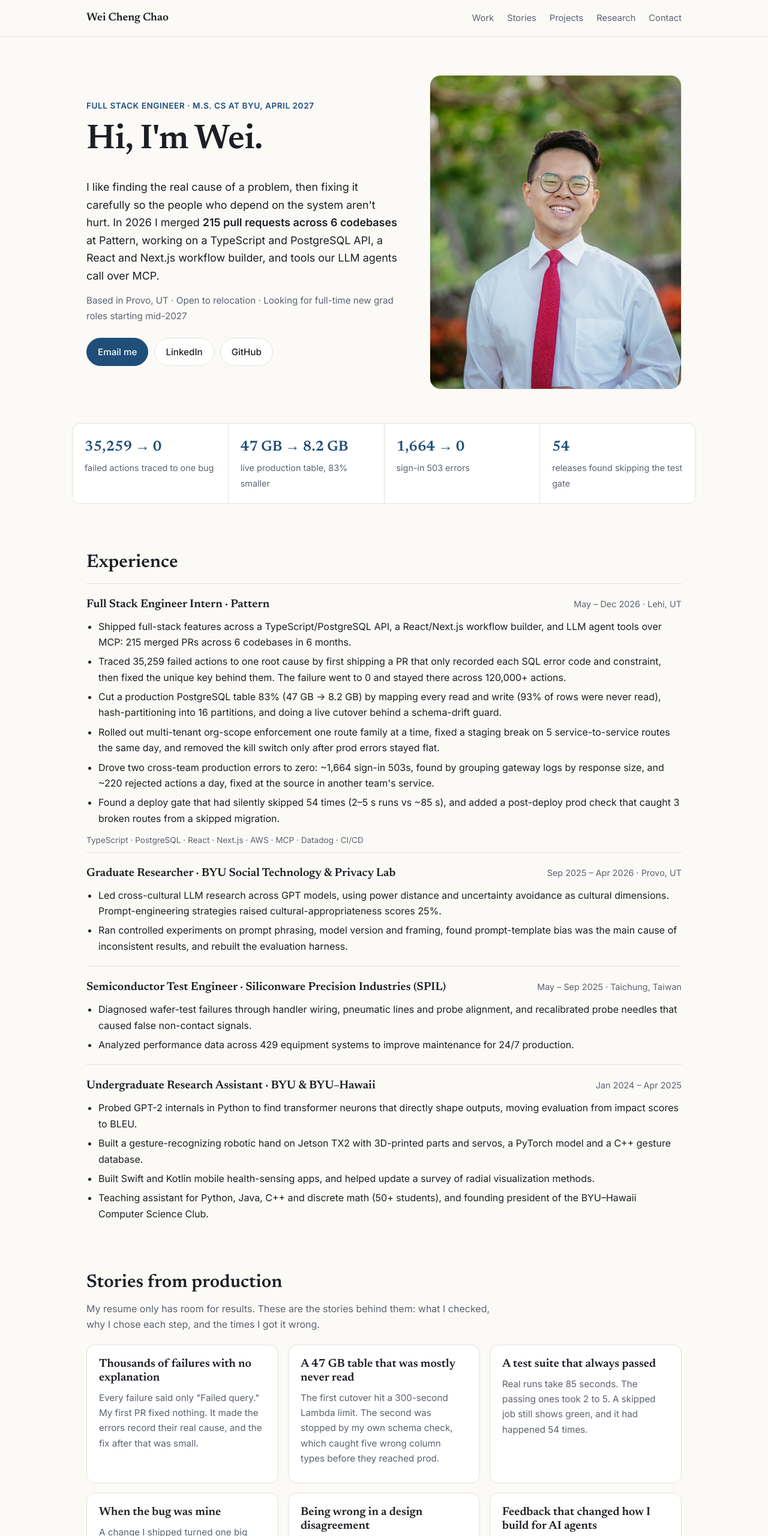
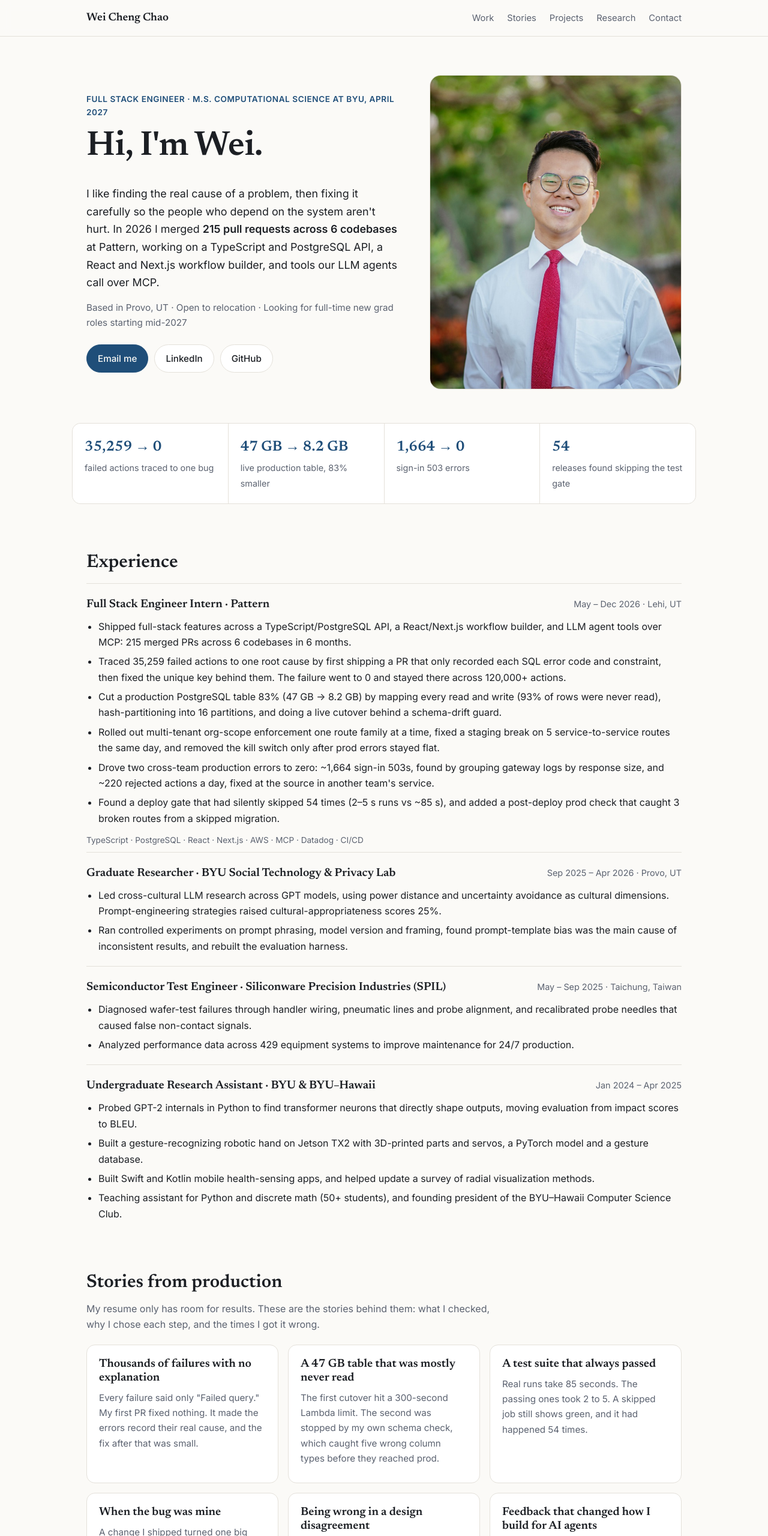
Before and after one commit to CHAOLIN99/wei_portfolio, a plain HTML site: page index.html in a window 1280 px wide. Shown: the top 2560 px of the page at 60% size. Drawn offline with Linux system fonts and the light colour scheme.

Commit message:
Fix education details and drop C++/Java
Co-Authored-By: Claude Opus 5.5 <noreply@anthropic.com>

```diff
--- a/index.html
+++ b/index.html
@@ -4,7 +4,7 @@
   <meta charset="utf-8">
   <meta name="viewport" content="width=device-width, initial-scale=1">
   <title>Wei Cheng Chao · Full Stack Engineer</title>
-  <meta name="description" content="Wei Cheng Chao, full stack engineer and M.S. Computer Science student at BYU (April 2027). Production work in TypeScript, PostgreSQL, React and LLM agent tools.">
+  <meta name="description" content="Wei Cheng Chao, full stack engineer and M.S. Computational Science student at BYU (April 2027). Production work in TypeScript, PostgreSQL, React and LLM agent tools.">
   <meta property="og:title" content="Wei Cheng Chao · Full Stack Engineer">
   <meta property="og:description" content="Production bugs, big tables and LLM agents. The real work behind my resume.">
   <meta property="og:type" content="website">
@@ -34,7 +34,7 @@
   <main id="main">
     <section class="hero wrap" id="top">
       <div class="hero-text">
-        <p class="eyebrow">Full Stack Engineer · M.S. CS at BYU, April 2027</p>
+        <p class="eyebrow">Full Stack Engineer · M.S. Computational Science at BYU, April 2027</p>
         <h1>Hi, I'm Wei.</h1>
         <p class="lead">I like finding the real cause of a problem, then fixing it carefully so the people who depend on the system aren't hurt. In 2026 I merged <strong>215 pull requests across 6 codebases</strong> at Pattern, working on a TypeScript and PostgreSQL API, a React and Next.js workflow builder, and tools our LLM agents call over MCP.</p>
         <p class="meta">Based in Provo, UT · Open to relocation · Looking for full-time new grad roles starting mid-2027</p>
@@ -102,9 +102,9 @@
         </div>
         <ul>
           <li>Probed GPT-2 internals in Python to find transformer neurons that directly shape outputs, moving evaluation from impact scores to BLEU.</li>
-          <li>Built a gesture-recognizing robotic hand on Jetson TX2 with 3D-printed parts and servos, a PyTorch model and a C++ gesture database.</li>
+          <li>Built a gesture-recognizing robotic hand on Jetson TX2 with 3D-printed parts and servos, a PyTorch model and a gesture database.</li>
           <li>Built Swift and Kotlin mobile health-sensing apps, and helped update a survey of radial visualization methods.</li>
-          <li>Teaching assistant for Python, Java, C++ and discrete math (50+ students), and founding president of the BYU–Hawaii Computer Science Club.</li>
+          <li>Teaching assistant for Python and discrete math (50+ students), and founding president of the BYU–Hawaii Computer Science Club.</li>
         </ul>
       </article>
     </section>
@@ -170,15 +170,15 @@
       </div>
       <div>
         <h2>Education</h2>
-        <p><b>M.S. Computer Science</b>, Brigham Young University<br>Sep 2025 – Apr 2027 (expected) · $8,000 scholarship</p>
-        <p><b>B.S. Computer Science</b>, BYU–Hawaii<br>Graduated Apr 2025 · Cum Laude · GPA 3.6</p>
+        <p><b>M.S. Computational Science</b>, Brigham Young University<br>Sep 2025 – Apr 2027 (expected) · $8,000 scholarship</p>
+        <p><b>B.S. Computer Science</b>, BYU–Hawaii<br>Graduated Apr 2024 · Cum Laude · GPA 3.68</p>
       </div>
     </section>
 
     <section class="wrap section">
       <h2>Tools I use</h2>
       <div class="skills">
-        <div><h3>Languages</h3><p>Python, TypeScript/JavaScript, SQL, C++, Java, Swift, Kotlin</p></div>
+        <div><h3>Languages</h3><p>Python, TypeScript/JavaScript, SQL, Swift, Kotlin</p></div>
         <div><h3>AI &amp; ML</h3><p>LLM agents over MCP, LLM evaluation, prompt engineering, PyTorch, Claude Code, Cursor</p></div>
         <div><h3>Cloud &amp; infra</h3><p>AWS, Docker, Terraform, PostgreSQL, REST/GraphQL APIs, CI/CD, Datadog, Git</p></div>
       </div>
```
